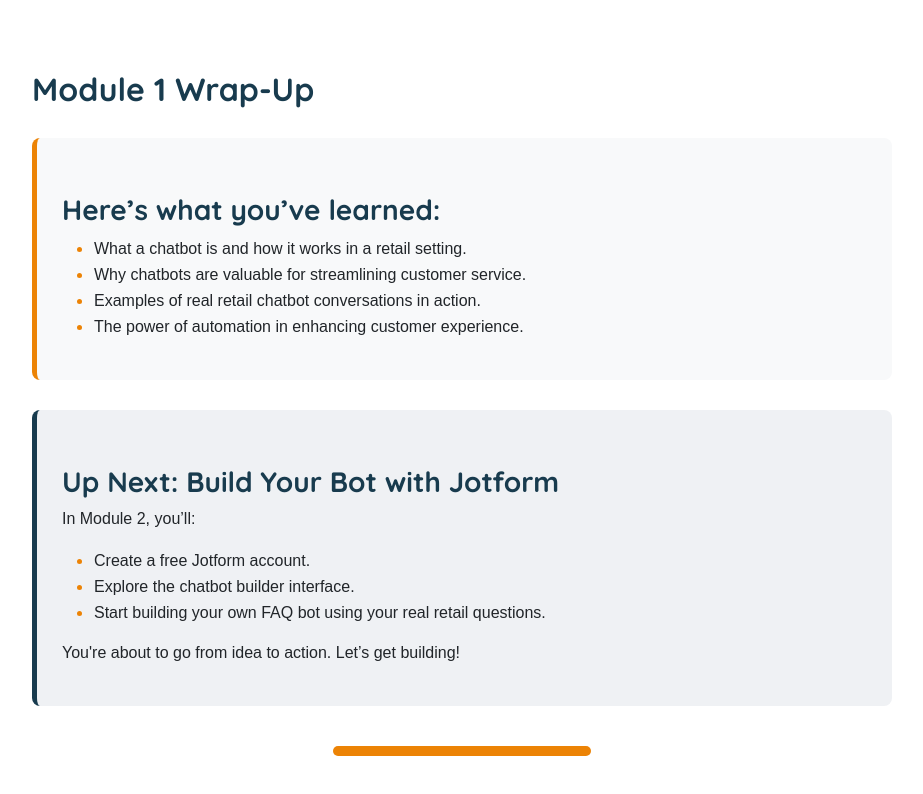
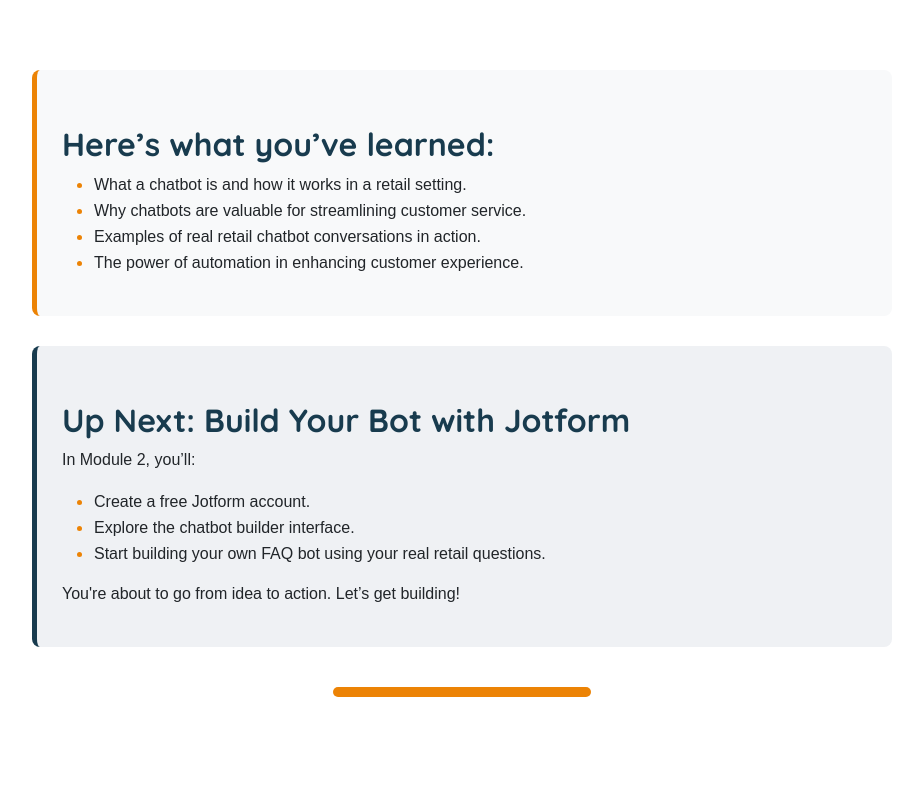
Before and after one commit to SonuKothari/Ivey_demo, a plain HTML site: page module-01/cwrap/index.html in a window 1280 px wide. Shown: the whole page, without its empty margins (178-1101 px from the left). Drawn offline with nearby package versions, Linux system fonts and the light colour scheme.

Commit message:
wrap-module

```diff
--- a/module-01/cwrap/index.html
+++ b/module-01/cwrap/index.html
@@ -77,9 +77,8 @@
   <body>
     <div class="center-wrapper">
       <div class="content-container">
-        <h2>Module 1 Wrap-Up</h2>
         <div class="summary-box">
-          <h3>Here’s what you’ve learned:</h3>
+          <h2>Here’s what you’ve learned:</h2>
           <ul>
             <li>What a chatbot is and how it works in a retail setting.</li>
             <li>
@@ -91,7 +90,7 @@
         </div>
 
         <div class="next-module-box">
-          <h3>Up Next: Build Your Bot with Jotform</h3>
+          <h2>Up Next: Build Your Bot with Jotform</h2>
           <p>In Module 2, you’ll:</p>
           <ul>
             <li>Create a free Jotform account.</li>
```
